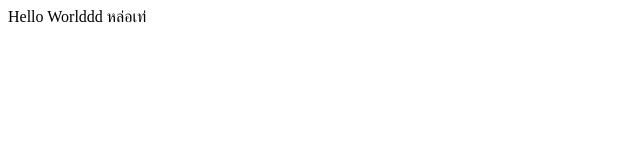
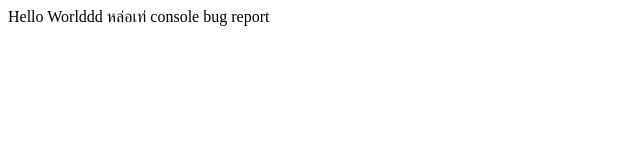
Before and after one commit to Pattrawut-Pota/Node-WebChat, a plain HTML site: page index.html in a window 1280 px wide. Shown: the whole page, without its empty margins (0-640 px from the left). Drawn offline with Linux system fonts and the light colour scheme.

Commit message:
fix bug report

```diff
--- a/index.html
+++ b/index.html
@@ -8,5 +8,6 @@
 </head>
 <body>
     Hello Worlddd หล่อเท่
+    console bug report
 </body>
 </html>
```
